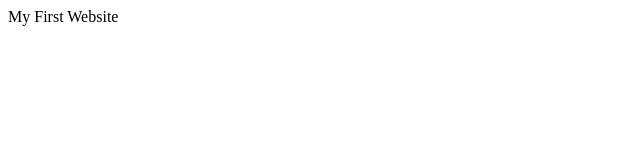
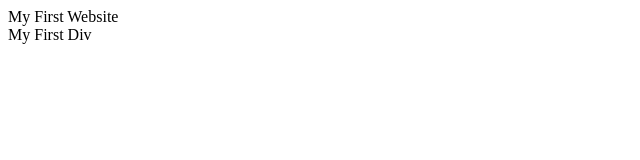
Before and after one commit to frankpimiskern/First-Website, a plain HTML site: page index.htm in a window 1280 px wide. Shown: the full height of the page, 0-640 px from the left. Drawn offline with Linux system fonts and the light colour scheme.

Commit message:
Added my first div

```diff
--- a/index.htm
+++ b/index.htm
@@ -5,4 +5,7 @@ My First Website
   <title>
     My First Title
   </title>
+  <div>
+    My First Div
+  </div>
 </html>
```
